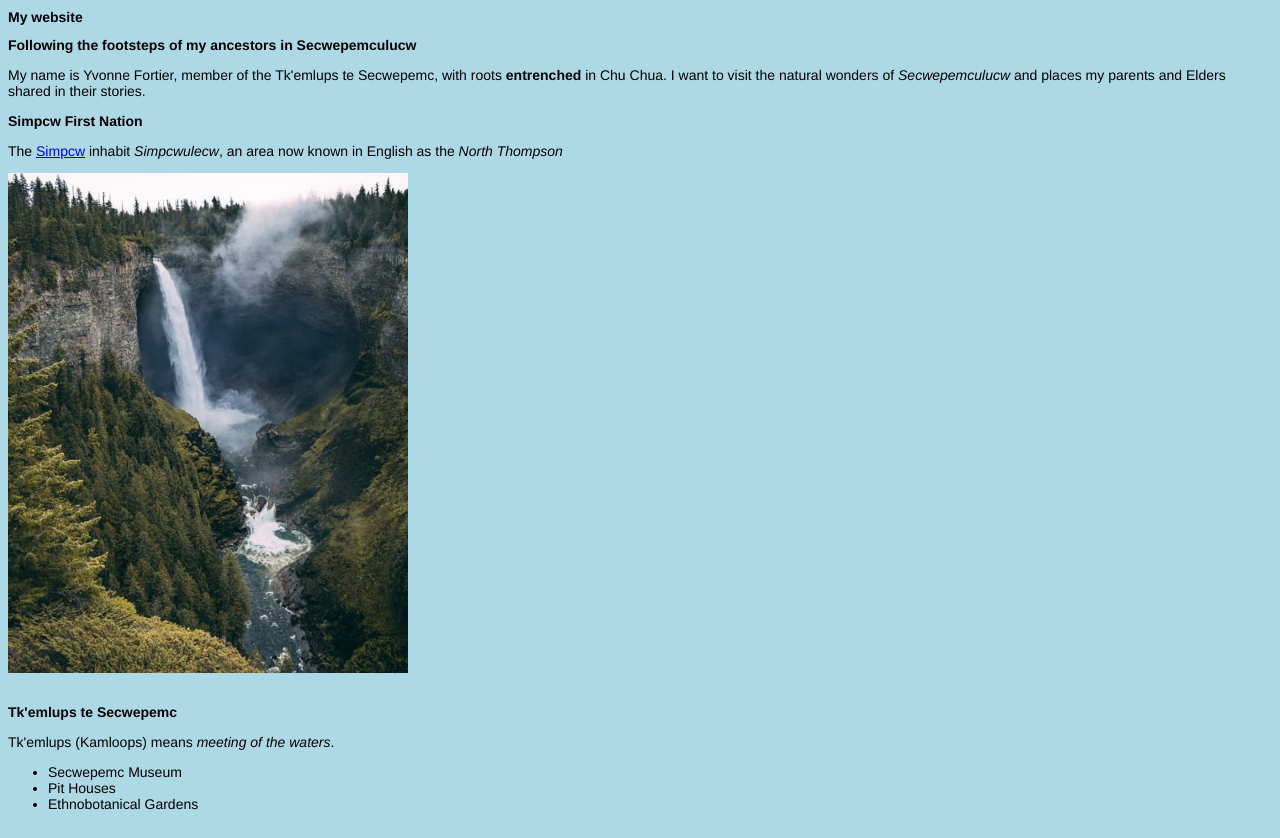
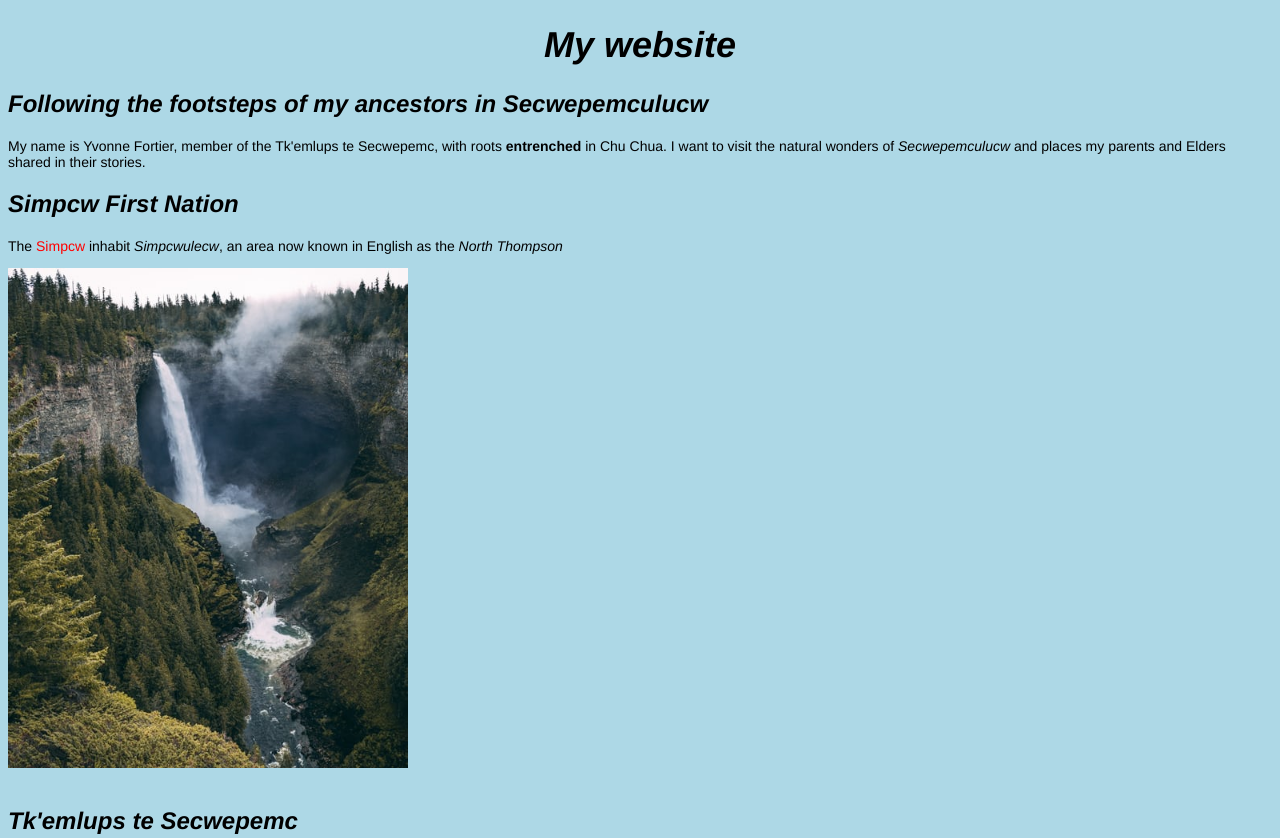
Before and after one commit to ymfortier/Website, a plain HTML site: page index.html in a window 1280 px wide. Shown: the top 838 px of the page. Drawn offline with Linux system fonts and the light colour scheme.

Commit message:
Update style.css
updated styles

```diff
--- a/style.css
+++ b/style.css
@@ -1,16 +1,26 @@
 /* Website Styles */
-
-* {
-  font-size: 100%
-}
-
+* {  font-size: 100%;}
+header h1 {text-align: center;}
 body {
-  background-color: lightblue;
-  color: Black;
+  background-color:lightblue;  color: Black;
   font-family: Helvetica;
   font-size: 14px;
 }
+h1 {  color: Black;
+      font-size: 36px;
+      text-align: left;}
 
-h1 {
-  color: Black;
-}
+h2 {  font-size: 24px;}
+
+h3 {  font-size: 18px;}
+
+h1, h2, h3 {
+  font-weight: 900;
+  font-weight: bold;
+  font-style: italic;}
+
+{line-height: 2;}
+
+a {color: red;
+  text-decoration: none;}
+a:hover {text-decoration: underline;}
```
